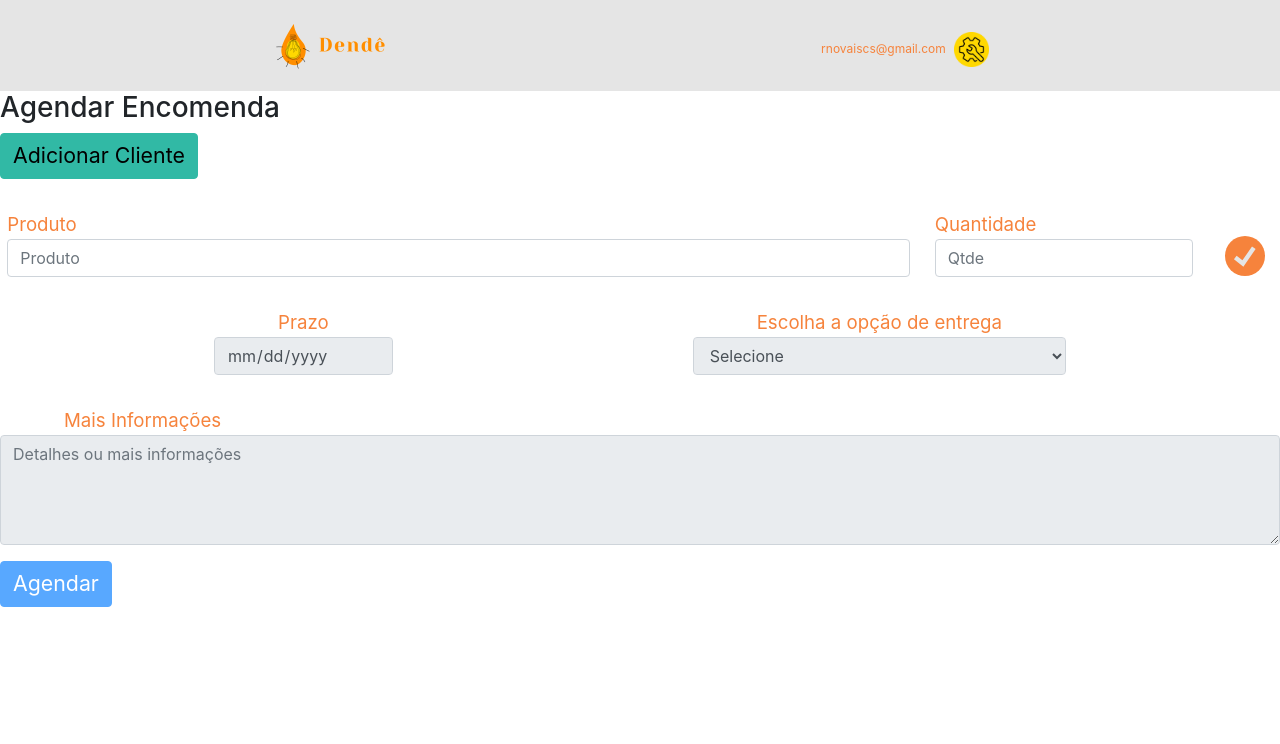
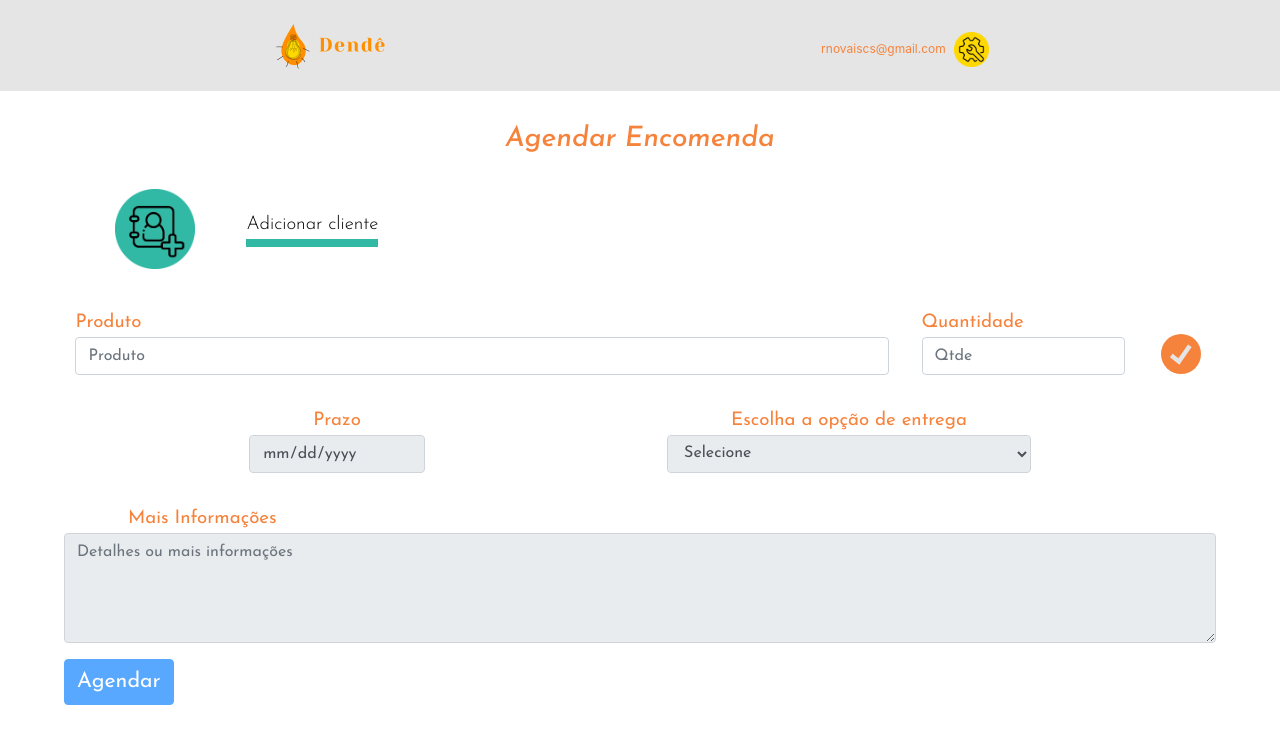
Before and after one commit to renatanovais/dende, a React (Create React App) app in the folder dende-megahack/: page /encomendas/add in a window 1280 px wide. Shown: the top 744 px of the page. Built offline with nearby package versions, Linux system fonts and the light colour scheme.

Commit message:
iniciando css adicionar encomenda

```diff
--- a/dende-megahack/src/App.css
+++ b/dende-megahack/src/App.css
@@ -436,7 +436,7 @@ h1, h2 {
 
 @media (min-width: 700px) {
   .info-calendar {
-    padding: 2vh 10vw 2vh;
+    padding: 2vh 10vw 4vh;
   }
 
   .info-calendar .calendar-date {
@@ -457,6 +457,38 @@ h1, h2 {
 }
 
 /* FIM CALENDARIO DE ENCOMENDAS */
+/* INICIO PAG ADD ENCOMENDA (ORDER) */
+.add-order-container {
+  display: flex;
+  font-family: 'Josefin Sans', sans-serif;;
+  flex-flow: column;
+  margin: 2vh auto;
+  max-width: 90%;
+}
+
+.add-order-container h3 {
+  color: var(--laranja-dende);
+  font-style: italic;
+  font-weight: 500;
+  padding: 2vh 2vw;
+  text-align: center;
+}
+
+.add-order-container .link-add-client {
+  align-items: center;
+  display: flex;
+  margin: 1vh 4vw;
+}
+
+.add-order-container .link-add-client img {
+  height: 10vh;
+}
+
+.add-order-container .link-add-client p {
+  border-bottom: 1vh solid var(--verde-dende);
+  font-weight: 300;
+  margin: 0 4vw;
+}
 
 .label-form {
   margin: 2vh 0 0;
--- a/dende-megahack/src/pages/encomendas/Order.js
+++ b/dende-megahack/src/pages/encomendas/Order.js
@@ -1,11 +1,13 @@
 import React, { useState, useEffect } from 'react';
 import { connect } from 'react-redux';
+import { useHistory, Link } from 'react-router-dom';
 import Form from 'react-bootstrap/Form';
-import { useHistory, Link } from 'react-router-dom';
+import Button from 'react-bootstrap/esm/Button';
 import ProductInput from '../../components/ProductInput';
 import Header from '../../components/Header';
-import Button from 'react-bootstrap/esm/Button';
 import { scheduleIt, clearProduct } from '../../redux/actions';
+import addCliente from '../../images/icons/new-client-icon.png';
+
 
 function Order(props) {
   const history = useHistory();
@@ -42,11 +44,14 @@ function Order(props) {
   return (
     <div>
       <Header />
-      <h3>Agendar Encomenda</h3>
-      <div>
+      <div className="add-order-container">
+        <h3>Agendar Encomenda</h3>
         <Form className="form-container">
           {clients.length > 0 ? dropdownClients(clients) :
-            <Link to="/add-client"><Button className="button-verde">Adicionar Cliente</Button></Link>
+            <Link className="link-add-client" to="/add-client">
+              <img alt="Add encomenda" src={addCliente} height="95" />
+              <p>Adicionar cliente</p>
+            </Link>
           }
           <ProductInput name="Produto" qtde="Qtde" client={client} />
           {(productList.length > 0) ? (
```
